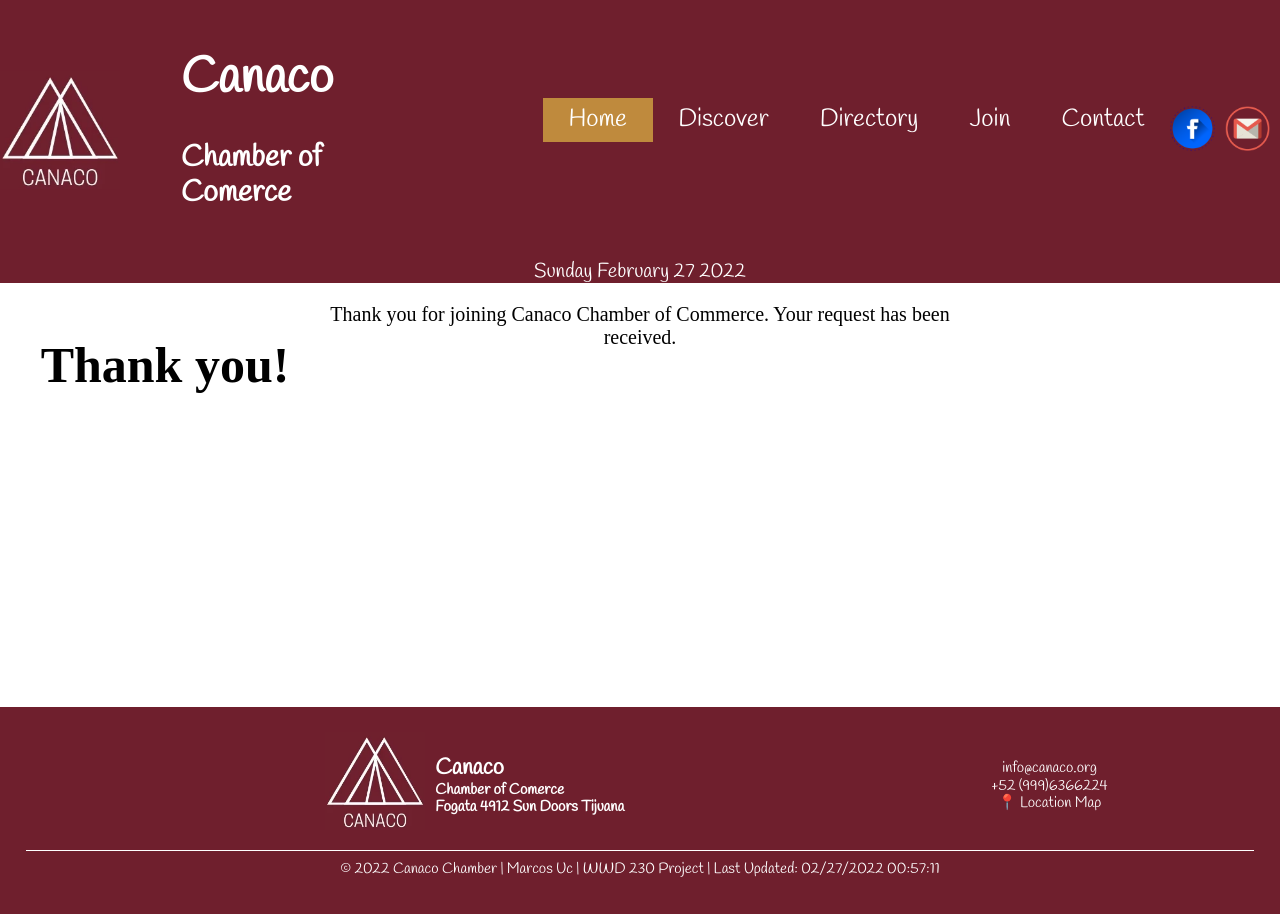
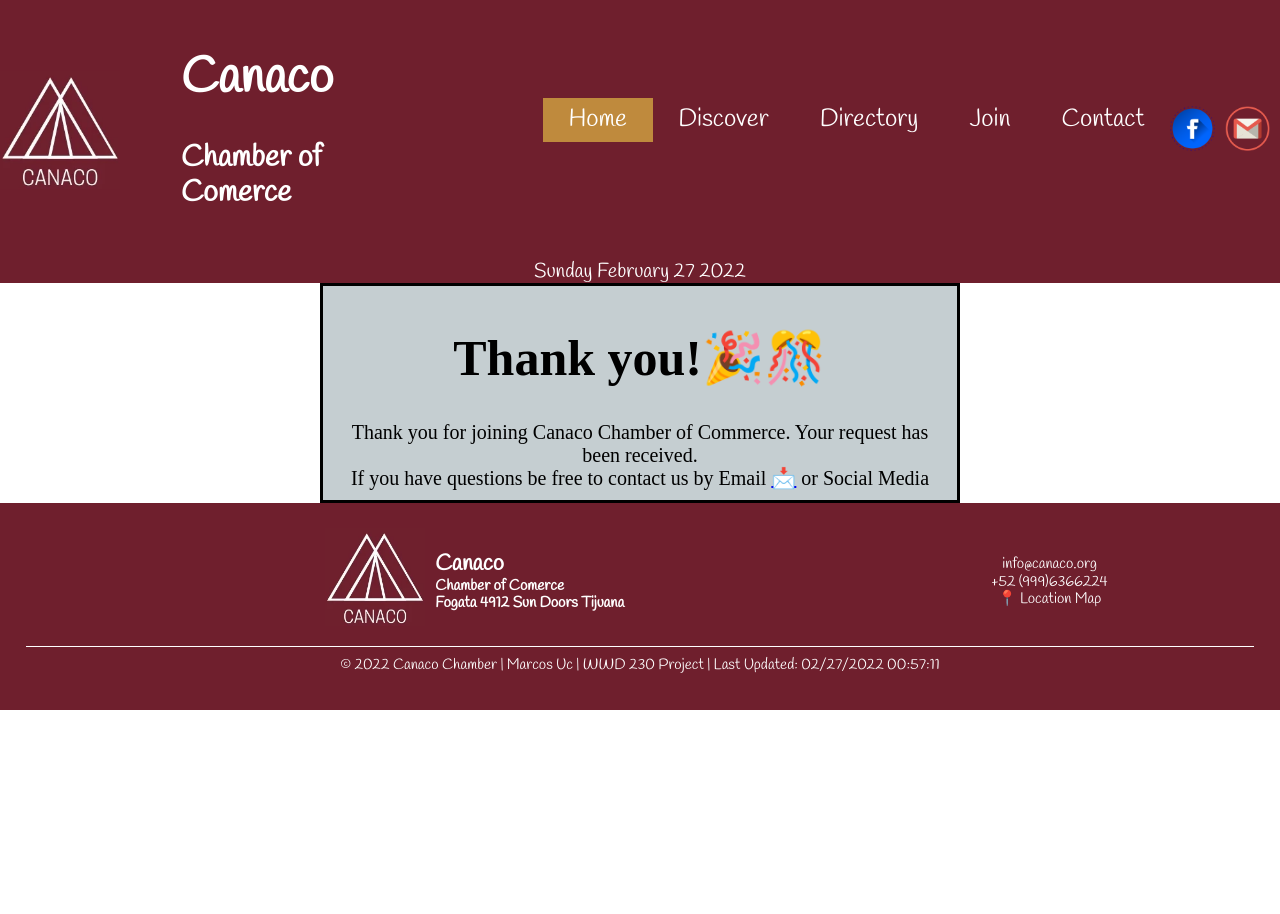
Before and after one commit to marcosamos/wdd230, a plain HTML site: page chamber/thankyou.html in a window 1280 px wide. After the commit the page ends 800 px from the top, so only its background shows below. Drawn offline with nearby package versions, Linux system fonts and the light colour scheme.

Commit message:
add last details of this week

```diff
--- a/chamber/css/small.css
+++ b/chamber/css/small.css
@@ -338,7 +338,6 @@ footer p{
 
 #main-join{
   display: block;
-  /*background-color: rgb(177, 186, 189);*/
   background-color: rgb(197, 206, 209);
 }
 
@@ -382,7 +381,12 @@ footer p{
 
 /* Thankyou page*/
 #main-thankyou{
+  display: block;
   text-align: center;
+  background-color: rgb(197, 206, 209);
+  margin: auto;
+  max-width: 50%;
+  border: black 3px solid;
 }
 
 #main-thankyou h1{
--- a/chamber/thankyou.html
+++ b/chamber/thankyou.html
@@ -42,13 +42,14 @@
 
         <main id="main-thankyou">
 
-        <h1>Thank you!</h1>
+        <h1>Thank you!🎉🎊</h1>
 
         <p>
             Thank you for joining Canaco Chamber of Commerce. Your request has
             been received.
         </p>
 
+        <p>If you have questions be free to contact us by Email <a href="https://www.google.com/intl/es-419/gmail/about/">📩</a> or Social Media </p>
         </main>
         <footer>
             <img class="footerLogo" src="images/canaco-logo).webp" alt="Canaco chamber logo">
```
Also changed, not shown: chamber/index.html (+2 -2 lines).
